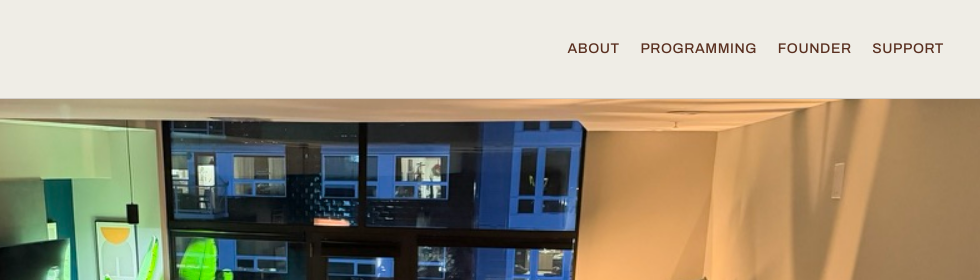
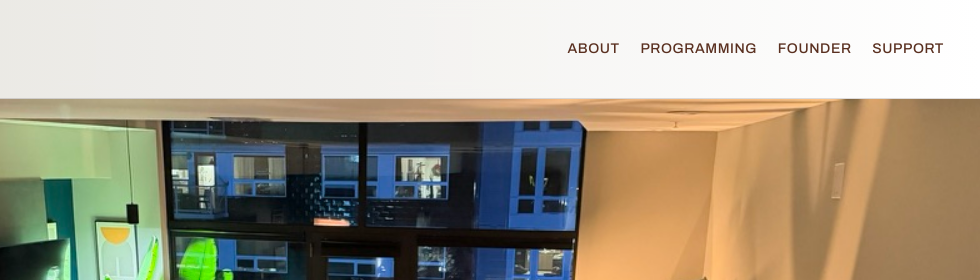
Before and after one commit to daviddanielsjr/7hillarts-org, a website: page index.html in a window 1280 px wide. Shown: the top 280 px of the page, 300-1280 px from the left. Drawn offline with nearby package versions, Linux system fonts and the light colour scheme.

Commit message:
Add soft grey-to-white page background gradient.

```diff
--- a/styles.css
+++ b/styles.css
@@ -20,6 +20,8 @@
 
   /* Derived usage tokens (from logo stops only) */
   --bg: var(--paper);
+  --bg-soft: #e4e2dd; /* soft grey grounded in Paper/Basalt family */
+  --bg-white: #ffffff;
   --text: var(--ebony);
   --text-muted: var(--umber);
   --accent: var(--beacon);
@@ -58,7 +60,8 @@ body {
   font-family: var(--font-body);
   font-weight: 400;
   color: var(--text);
-  background: var(--bg);
+  background: linear-gradient(to right, var(--bg-soft) 0%, var(--bg-white) 100%);
+  background-attachment: fixed;
   line-height: 1.7;
   -webkit-font-smoothing: antialiased;
 }
@@ -88,7 +91,11 @@ button:focus-visible,
   gap: 1rem;
   min-height: var(--header-h);
   padding: 0.75rem clamp(1rem, 4vw, 2rem);
-  background: rgba(239, 237, 230, 0.92);
+  background: linear-gradient(
+    to right,
+    rgba(228, 226, 221, 0.92) 0%,
+    rgba(255, 255, 255, 0.92) 100%
+  );
   backdrop-filter: blur(10px);
   -webkit-backdrop-filter: blur(10px);
   border-bottom: 1px solid var(--border);
```
